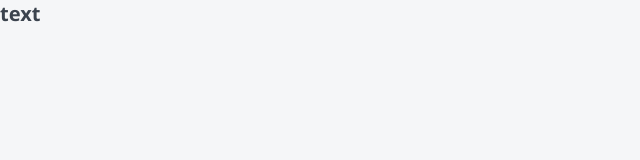
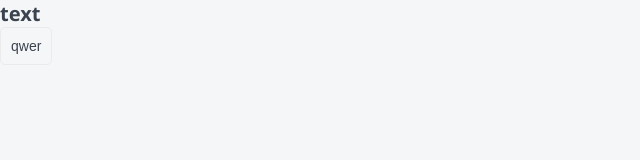
Before and after one commit to insurecar/next-ssr, a Next.js app: page / in a window 1280 px wide. Shown: the top 160 px of the page, without its empty margins (0-640 px from the left). Built offline with nearby package versions, Linux system fonts and the light colour scheme.

Commit message:
finished 40 added button

```diff
--- /dev/null
+++ b/components/Button/Button.module.css
@@ -0,0 +1,46 @@
+.button {
+    display: inline-block;
+    box-sizing: border-box;
+    padding: 10px;
+    cursor: pointer;
+    text-align: center;
+    border: none;
+    border-radius: 5px;
+    font-size: 14px;
+    transition: all 0.5s;
+}
+
+.primary {
+    color: var(--white);
+    background: var(--primary);
+}
+
+.primary:hover {
+    background: var(--primary-hover);
+}
+
+.ghost {
+    color: var(--black);
+    background: none;
+    border: 1px solid var(--gray-light);
+}
+
+.ghost:hover {
+    background: var(--primary);
+    color: var(--white);
+}
+
+.arrow {
+    display: inline-block;
+    margin-left: 10px;
+}
+
+.down {
+    transform: rotate(90deg);
+    transition: all 0.2s;
+}
+
+.primary svg,
+.ghost:hover svg {
+    fill: var(--white);
+}
--- /dev/null
+++ b/components/Button/Button.props.ts
@@ -0,0 +1,6 @@
+import { ReactNode } from "react";
+
+export interface ButtonProps {
+    children: ReactNode,
+    appearence: 'primary' | 'ghost'
+}
--- /dev/null
+++ b/components/Button/Button.tsx
@@ -0,0 +1,11 @@
+import styles from "./Button.module.css";
+import { ButtonProps } from "./Button.props";
+import cn from "classnames";
+
+export const Button = ({ appearence, children }: ButtonProps): JSX.Element => {
+  const buttonClasses = cn(styles.button, {
+    [styles.primary]: appearence === "primary",
+    [styles.ghost]: appearence === "ghost",
+  });
+  return <button className={buttonClasses}>{children}</button>;
+};
--- a/components/index.js
+++ b/components/index.js
@@ -1 +1,2 @@
 export { Htag } from "./Htag/Htag";
+export { Button } from "./Button/Button";
--- a/pages/index.tsx
+++ b/pages/index.tsx
@@ -1,10 +1,12 @@
 import React from "react";
 import { Htag } from "../components/Htag/Htag";
+import { Button } from "../components/Button/Button";
 
 export default function Home(): JSX.Element {
   return (
     <div>
       <Htag tag="h3">text</Htag>
+      <Button appearence="ghost">qwer</Button>
     </div>
   );
 }
--- a/styles/globals.css
+++ b/styles/globals.css
@@ -17,6 +17,7 @@ a{
 
 :root{
 	--black: #3B434E;
+	--gray-light: #EBEBEB;
 	--white: white;
 	--primary: #7653FC;
 	--red: #FC836D;
```
